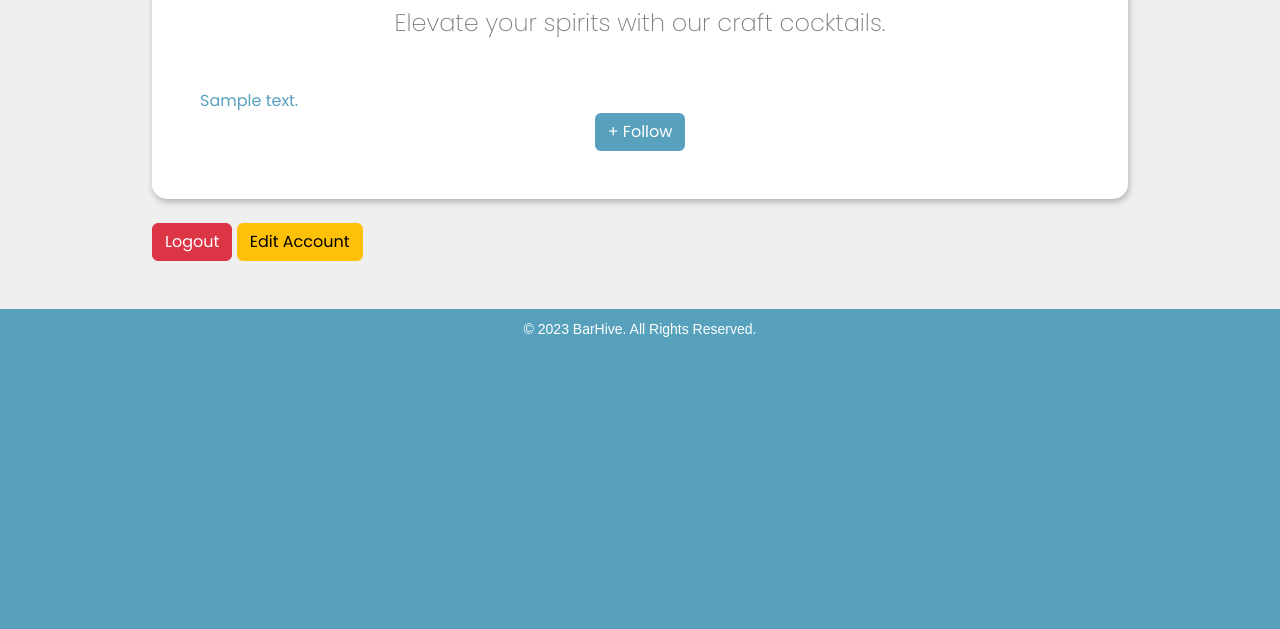
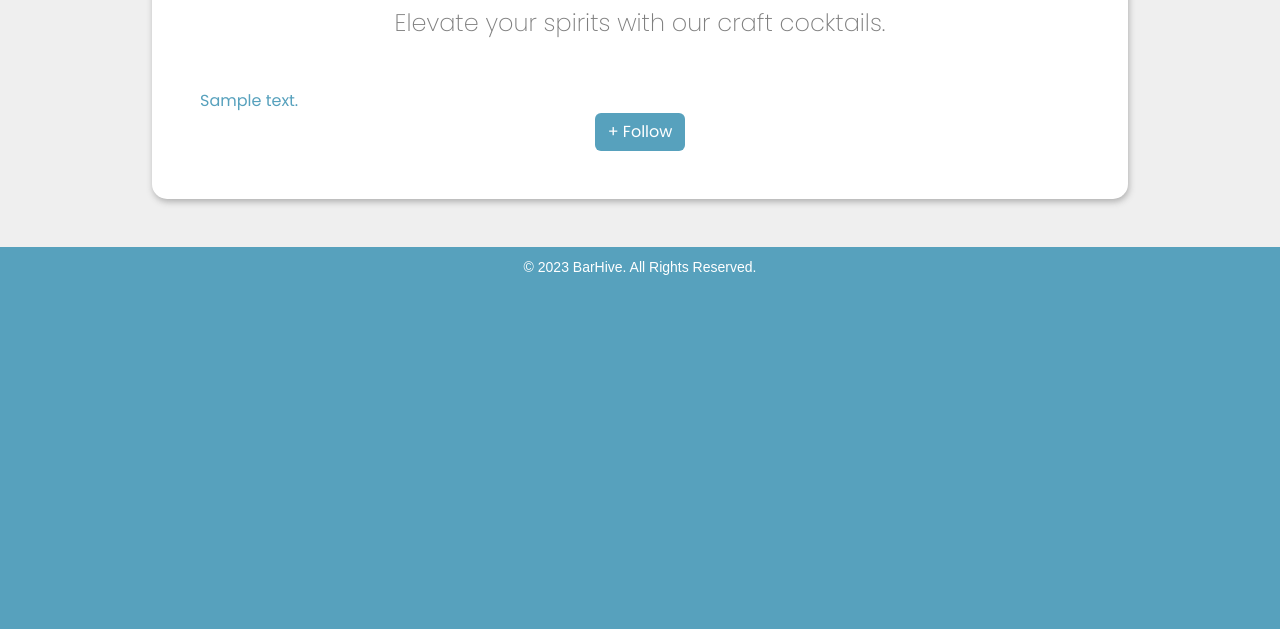
Before and after one commit to WormWaffles/Forum-Project, a Flask app: template templates/account.html in a window 1280 px wide. Shown: the part 496-1125 px from the top of the page. After the commit the page ends 771 px from the top, so only its background shows below. Run offline with Flask 3, Linux system fonts and the light colour scheme; tables that the repository leaves empty hold one stand-in row (values such as "Sample post"); the template is opened without the code that fills it: values that come from a table or form of the project are taken from there, most other values are stand-ins (such as "Sample title", 1, 10 or a date in 2020).

Commit message:
view account doesnt show logout/edit

```diff
--- a/templates/view_business_profile.html
+++ b/templates/view_business_profile.html
@@ -57,12 +57,7 @@
                     </div>
                 </div>
                 <div class="posts">
-                    <form action="/logout">
-                        <button class="btn btn-danger" type="submit">Logout</button>
-                    </form>
-                    <form action="/account/edit">
-                        <button class="btn btn-warning" type="submit">Edit Account</button>
-                    </form>
+
                 </div>
             </div>
         </div>
```
Also changed, not shown: templates/view_user_profile.html (+1 -6 lines).
